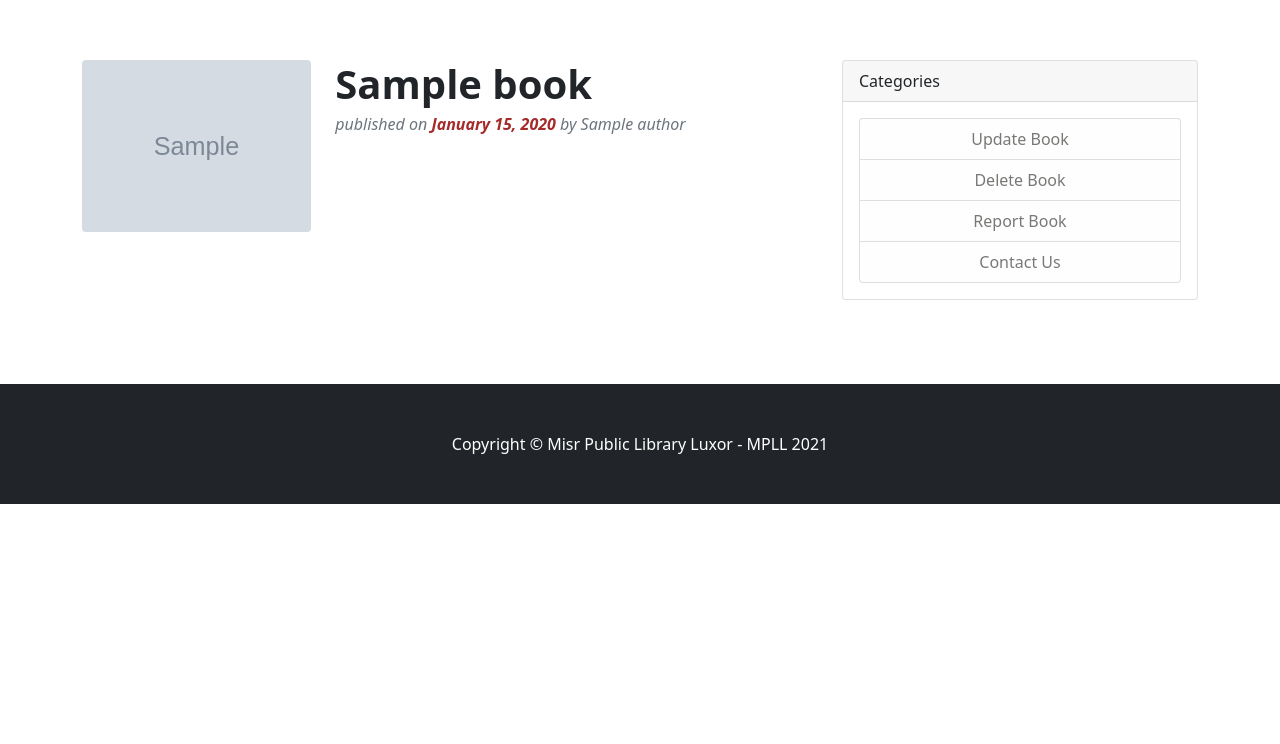
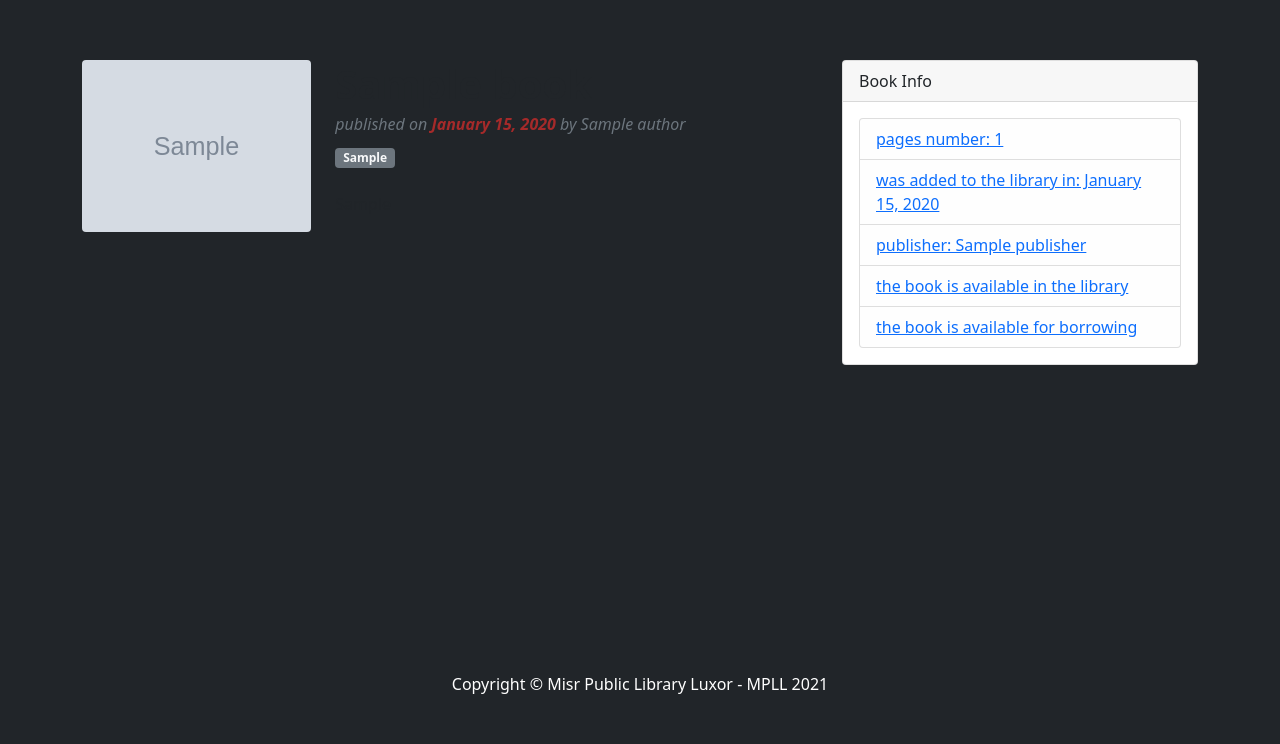
Before and after one commit to ZiadMansourM/MPLL, a Django app: page /booking/1/ in a window 1280 px wide. Shown: the part 56-800 px from the top of the page. Run offline with Django 3.2, Linux system fonts and the light colour scheme; tables that the repository leaves empty hold one stand-in row (values such as "Sample post"); grey boxes marked "Sample" are stand-in pictures; parts of the project's set-up code (start-up, migrations or seed data) failed here and were passed over; some libraries are stand-ins or nearby versions.

Commit message:
included section-height-adjustment class and fixed old Code class related bugs

```diff
--- a/booking/templates/booking/detailed.html
+++ b/booking/templates/booking/detailed.html
@@ -1,5 +1,5 @@
 {% extends "main/base.html" %} {% load static %} {% block content %}
-<section class="main-section">
+<section class="main-section section-height-adjustment">
     <div class="container-lg">
         <div class="row">
             <div class="col-lg-8">
@@ -27,11 +27,11 @@
                                     </div>
                                     <!-- Book categories-->
                                     <a class="badge bg-secondary text-decoration-none link-light"
-                                        href="#!">{{book.section.name}}</a>
+                                        href="#!">{{book.classification.family}}</a>
                                 </header>
                                 <!-- Book content-->
                                 <section class="mb-5">
-                                    {{ book.content|safe }}
+                                    {{ book.brief|safe }}
                                 </section>
                             </div>
                         </article>
@@ -43,19 +43,92 @@
 
                 <!-- Categories widget-->
                 <div class="card mb-4">
-                    <div class="card-header">Categories</div>
+                    <div class="card-header">Book Info</div>
                     <div class="card-body">
                         <div class="row">
-                            <div class="col-sm-12 text-center">
+                            <div class="col-sm-12 ">
                                 <ul class="list-group">
-                                    <li class="list-group-item list-group-item-light"><a class="a-cat"
-                                            href="{% url 'blog-update' book.id %}">Update Book</a></li>
-                                    <li class="list-group-item list-group-item-light"><a class="a-cat"
-                                            href="{% url 'blog-delete' book.id %}">Delete Book</a></li>
-                                    <li class="list-group-item list-group-item-light"><a class="a-cat" href="#">Report
-                                            Book</a></li>
-                                    <li class="list-group-item list-group-item-light"><a class="a-cat" href="#">Contact
-                                            Us</a></li>
+
+                                    {% if book.pages_num %}
+                                    <li class="list-group-item list-group-item-light   ">
+                                        <a class="a-cat-book-info " href="#">
+                                            pages number: {{book.pages_num}}
+                                        </a>
+                                    </li>
+                                    {% endif %}
+
+                                    {% if book.date_added %}
+                                    <li class="list-group-item list-group-item-light   ">
+                                        <a class="a-cat-book-info " href="#">
+                                            was added to the library in: {{book.date_added|date:"F d, Y " }}
+                                        </a>
+                                    </li>
+                                    {% endif %}
+
+                                    {% if book.publisher %}
+                                    <li class="list-group-item list-group-item-light  ">
+                                        <a class="a-cat-book-info " href="#">
+                                            publisher: {{book.publisher}}
+                                        </a>
+                                    </li>
+                                    {% endif %}
+
+                                    <!--avialble book start -->
+                                    {% if book.available %}
+                                    <li class="list-group-item list-group-item-light
+                                    a-cat-book-success">
+                                        <a class="a-cat-book-info  " href="#">
+                                            the book is available in the library
+                                        </a>
+                                    </li>
+                                    <!--avialble borrowing start -->
+                                    {%if book.available_borrowing %}
+                                    <li class="list-group-item list-group-item-light  a-cat-book-success">
+                                        <a class="a-cat-book-info " href="#">
+                                            the book is available for borrowing
+                                        </a>
+                                    </li>
+                                    {% else %}
+                                    <li class="list-group-item list-group-item-light  a-cat-book-danger">
+                                        <a class="a-cat-book-info " href="#">
+                                            the book isn't available for borrowing
+                                        </a>
+                                    </li>
+                                    {% endif %}
+                                    <!--avialble borrowing end -->
+                                    {% else %}
+                                    <li class="list-group-item list-group-item-light  a-cat-book-danger
+                                    ">
+                                        <a class="a-cat-book-info " href="#">
+                                            the book isn't available
+                                        </a>
+                                    </li>
+                                    {% endif %}
+                                    <!--avialble book end -->
+
+
+                                    {% if user.is_editor %}
+                                    <li class="list-group-item list-group-item-light border border-secondary border-2 text-center">
+                                        <a class="a-cat-book-info edit-database " href="#">
+                                            Edit Database
+                                        </a>
+                                    </li>
+                                    <li class="list-group-item list-group-item-light hidden-toggler ">
+                                        <a class="a-cat-book-info clickable" href="{% url 'book-create'%}">
+                                            Add Book
+                                        </a>
+                                    </li>
+                                    <li class="list-group-item list-group-item-light hidden-toggler">
+                                        <a class="a-cat-book-info clickable" href="{% url 'book-update' book.id %}">
+                                            Update Book
+                                        </a>
+                                    </li>
+                                    <li class="list-group-item list-group-item-light hidden-toggler">
+                                        <a class="a-cat-book-info clickable" href="{% url 'book-delete' book.id %}">
+                                            Delete Book
+                                        </a>
+                                    </li>
+                                    {% endif %}
                                 </ul>
                             </div>
                         </div>
@@ -65,4 +138,5 @@
         </div>
     </div>
 </section>
+<script src="{% static 'main/js/booking-detailed.js' %}"></script>
 {% endblock content %}
```
